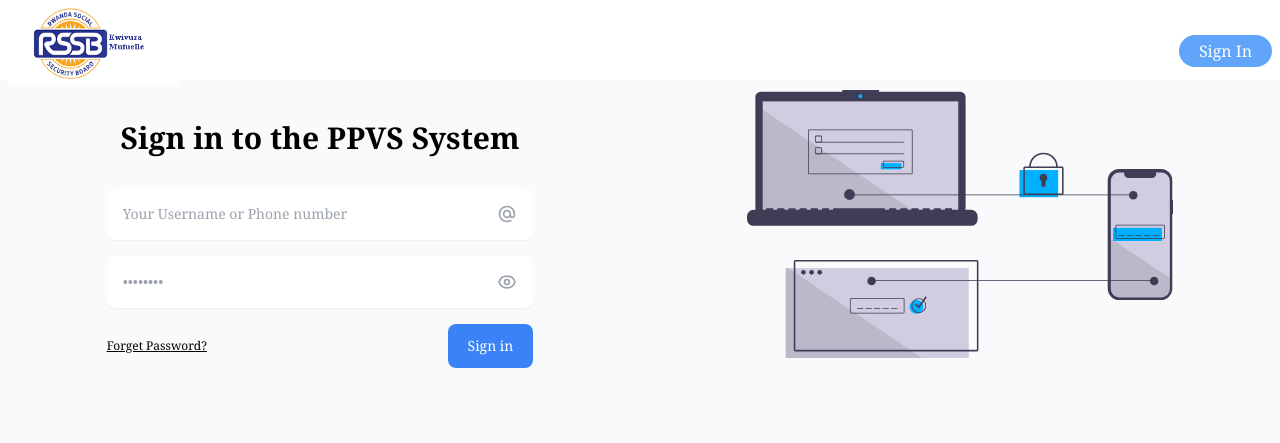
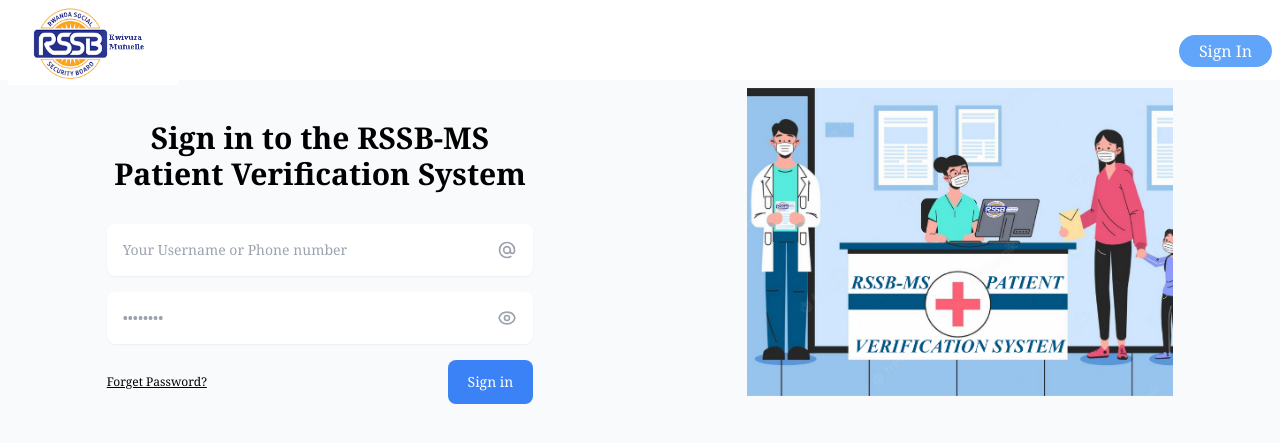
Before and after one commit to danielerat/FingerprintAuthentication, a Django app: template users/templates/registration/login_register.html in a window 1280 px wide. Shown: the top 443 px of the page. Run offline with Django 3.2, Linux system fonts and the light colour scheme; the template is opened without the code that fills it, so the values that code supplies are empty; some libraries are stand-ins or nearby versions.

Commit message:
some font header and image on login page even the capitailzation has been modified a bit

```diff
--- a/patients/templates/patients/create_invoice.html
+++ b/patients/templates/patients/create_invoice.html
@@ -23,7 +23,7 @@
       <h1
         class="sm:text-3xl text-2xl font-medium title-font mb-4 text-gray-900"
       >
-        Create An invoice for your patient
+        Create An Invoice For Your Patient
       </h1>
       <p class="lg:w-2/3 mx-auto leading-relaxed text-base">
         This invoice is created for the patient
--- a/patients/templates/patients/household_search.html
+++ b/patients/templates/patients/household_search.html
@@ -2,7 +2,7 @@
 <section>
   <div class="flex flex-col text-center w-full mb-12 mt-40">
     <h1 class="sm:text-3xl text-2xl font-medium title-font mb-4 text-gray-900">
-      RSSB PATIENT PRESENCE VERIFICATION SYSTEM
+      RSSB-MS Patient Verification System
     </h1>
 
   </div>
--- a/templates/base.html
+++ b/templates/base.html
@@ -2,7 +2,7 @@
 <!DOCTYPE html>
 <html lang="en">
   <head>
-    <title>Presence Patient Verfication System</title>
+    <title>RSSB-MS Patient Verification System</title>
     <meta charset="UTF-8" />
     <meta name="viewport" content="width=device-width, initial-scale=1.0" />
     <meta http-equiv="X-UA-Compatible" content="ie=edge" />
--- a/users/templates/registration/login_register.html
+++ b/users/templates/registration/login_register.html
@@ -4,7 +4,7 @@
 <section class="relative flex flex-col-reverse md:flex-row justify-around">
   <div class="w-2/3 md:w-1/3 items-center">
     <div class="mx-auto max-w-lg text-center mt-10">
-      <h1 class="text-2xl font-bold sm:text-3xl">Sign in to the PPVS System</h1>
+      <h1 class="text-2xl font-bold sm:text-3xl">Sign in to the RSSB-MS Patient Verification System</h1>
       <!--
       <p class="mt-4 text-gray-500">
         Lorem ipsum dolor sit amet consectetur adipisicing elit. Et libero nulla
@@ -95,7 +95,7 @@
   </div>
 
   <div class="w-2/3 md:w-1/3 flex items-center">
-    <img alt="Welcome" src="{% static 'images/login.svg' %}" class="w-2/2" />
+    <img alt="Welcome" src="{% static 'images/login.png' %}" class="w-2/2" />
   </div>
 </section>
 
```
Also changed, not shown: static/images/login.png (added).
